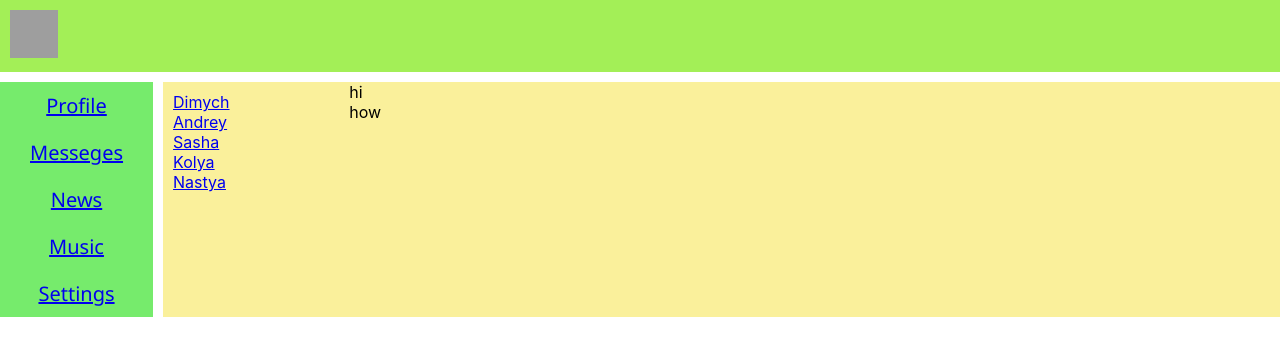
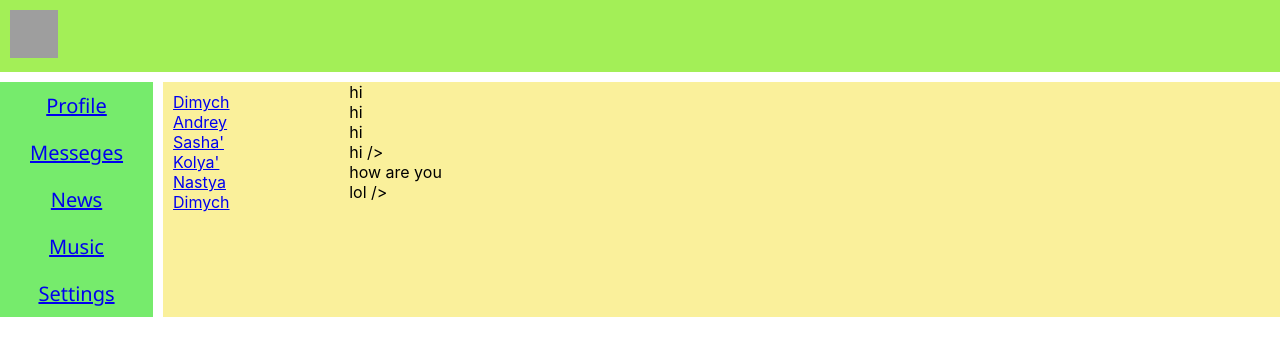
Before and after one commit to 381706-1KolesovaChristina/Test2, a React (Create React App) app in the folder my-app/: page /dialogs in a window 1280 px wide. Shown: the top 356 px of the page. Built offline with nearby package versions, Linux system fonts and the light colour scheme; grey boxes are pictures that could not be loaded.

Commit message:
06/06 (23-25)
ProfileInfo, map in posts and dialogs

```diff
--- a/my-app/src/components/Dialogs/Dialogs.jsx
+++ b/my-app/src/components/Dialogs/Dialogs.jsx
@@ -4,37 +4,58 @@ import { NavLink } from 'react-router-dom';
 
 
 const DialogItem = (props) => {
-    <div className={s.dialog + ' ' + s.active}>
-        <NavLink to={'/dialogs/' + props.id}>{props.name}</NavLink>
-    </div>
+    return (
+        <div className={s.dialog + ' ' + s.active}>
+            <NavLink to={'/dialogs/' + props.id}>{props.name}</NavLink>
+        </div>
+    )
 }
+
+const Massage = (props) => {
+    return (
+        <div className={s.message}>{props.message}</div>
+    )
+}
+
+let dialogsData = [
+    { id: 1, name: "Dimych" },
+    { id: 2, name: "Andrey" },
+    { id: 3, name: "Sasha'" },
+    { id: 4, name: "Kolya'" },
+    { id: 5, name: "Nastya" },
+    { id: 6, name: "Dimych" },
+];
+
+let dialogElements = dialogsData.map(dialog => <DialogItem name={dialog.name} id={dialog.id} />);
+
+let messegesData = [
+    { id: 1, message: 'hi' },
+    { id: 2, message: 'hi' },
+    { id: 3, message: 'hi' },
+    { id: 4, message: 'hi />' },
+    { id: 5, message: 'how are you' },
+    { id: 6, message: 'lol />' }
+];
+
+let messegesElement = messegesData.map(messege => <Massage message={messege.message} id={messege.id} />);
 
 const Dialogs = (props) => {
     return (
         <div className={s.dialogs}>
             <div className={s.dialogsItems}>
-                <DialogItem name='Dimych' id='1' />
-
-                <div className={s.dialog + ' ' + s.active}>
-                    <NavLink to={'/dialogs/1'}>Dimych</NavLink>
-                </div>
-                <div className={s.dialog}>
-                    <NavLink to={'/dialogs/2'}>Andrey</NavLink>
-                </div>
-                <div className={s.dialog}>
-                    <NavLink to={'/dialogs/3'}>Sasha</NavLink>
-                </div>
-                <div className={s.dialog}>
-                    <NavLink to={'/dialogs/4'}>Kolya</NavLink>
-                </div>
-                <div className={s.dialog}>
-                    <NavLink to={'/dialogs/5'}>Nastya</NavLink>
-                </div>
+                {dialogElements}
+                {/* <DialogItem name='Dimych' id='1' />
+                <DialogItem name='Andrey' id='2' />
+                <DialogItem name='Sasha' id='3' />
+                <DialogItem name='Kolya' id='4' />
+                <DialogItem name='Nastya' id='5' />
+                <DialogItem name='Dimych' id='6' /> */}
             </div>
             <div className={s.massages}>
-                <div className={s.message}>hi</div>
-                <div className={s.message}>how</div>
-                <div className={s.message}></div>
+                {/* <Massage message='hi' />
+                <Massage message='how are you' />
+                <Massage message='lol' /> */}
+                {messegesElement}
             </div>
         </div>
     )
--- a/my-app/src/components/Profile/MyPosts/MyPosts.jsx
+++ b/my-app/src/components/Profile/MyPosts/MyPosts.jsx
@@ -1,5 +1,13 @@
 import s from './MyPosts.module.css'
 import Post from './Post/Post'
+
+let postData = [
+    { id: 1, message: 'hi', likesCount: 11 },
+    { id: 1, message: 'tooo', likesCount: 12 },
+    { id: 1, message: 'one', likesCount: 1 },
+];
+
+let postsElement = postData.map(post => <Post message={post.message} likesCount={post.likesCount} />)
 
 const MyPosts = (props) => {
     return (
@@ -10,8 +18,9 @@ const MyPosts = (props) => {
                 <button>AddPost</button>
             </div>
             <div className={s.posts}>
-                <Post message='hi' likesCount='3' />
-                <Post message='one' likesCount='5' />
+                {/* <Post message={postData[0].message} likesCount={postData[0].likesCount} />
+                <Post message='one' likesCount='5' /> */}
+                {postsElement}
             </div>
         </div>
     )
--- a/my-app/src/components/Profile/MyPosts/Post/Post.module.css
+++ b/my-app/src/components/Profile/MyPosts/Post/Post.module.css
@@ -8,6 +8,7 @@
 .item {
     display: flex;
     flex-direction: row;
+    padding-left: 10px;
 }
 
 .message {
--- a/my-app/src/components/Profile/Profile.jsx
+++ b/my-app/src/components/Profile/Profile.jsx
@@ -1,24 +1,12 @@
 import s from './Profile.module.css'
 import MyPosts from './MyPosts/MyPosts'
+import ProfileInfo from './ProfileInfo/ProfileInfo';
 
 const Profile = () => {
     return (
         <div className={s.content}>
-            <div>
-                <img src='https://spark.ru/upload/other/b_599e7149a23ec.jpg' alt=''></img>
-            </div>
-            <div>
-                ava+description
-            </div>
-            {/* <div>
-                my posts
-                <div>
-                    new posts
-                </div>
-                <div className={s.item}>post1</div>
-                <div className={s.item}>post2</div>
+            <ProfileInfo />
 
-            </div> */}
             <MyPosts />
         </div>
     )
--- /dev/null
+++ b/my-app/src/components/Profile/ProfileInfo/ProfileInfo.jsx
@@ -0,0 +1,16 @@
+import s from './ProfileInfo.module.css'
+
+const ProfileInfo = (props) => {
+    return (
+        <div>
+            <div>
+                <img src='https://spark.ru/upload/other/b_599e7149a23ec.jpg' alt=''></img>
+            </div>
+            <div className={s.info}>
+                ava+description
+            </div>
+        </div>
+    )
+}
+
+export default ProfileInfo;
--- /dev/null
+++ b/my-app/src/components/Profile/ProfileInfo/ProfileInfo.module.css
@@ -0,0 +1,3 @@
+.info {
+    padding: 30px;
+}
```
